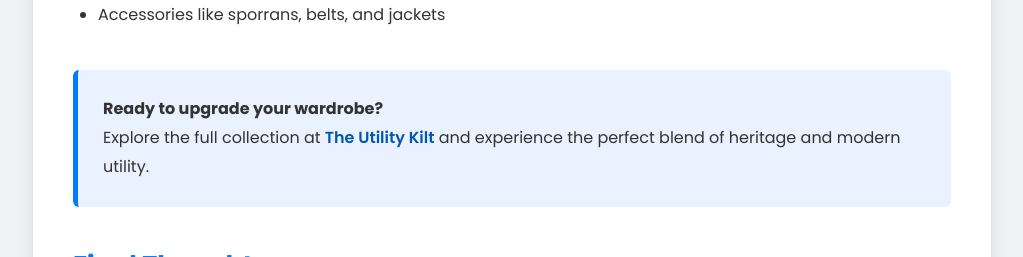
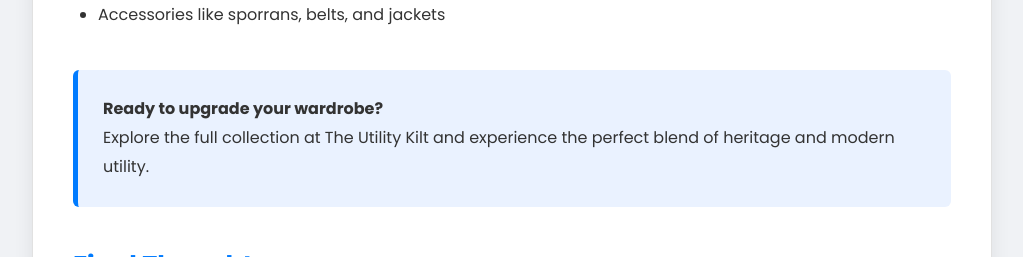
Before and after one commit to carbonnen096/the-Utility-Kilt-render, a plain HTML site: page index.html in a window 1280 px wide. Shown: the part 2776-3033 px from the top of the page, without its empty margins (128-1151 px from the left). Drawn offline with Linux system fonts and the light colour scheme.

Commit message:
Update index.html

```diff
--- a/index.html
+++ b/index.html
@@ -207,7 +207,7 @@
 
     <div class="cta">
       <strong>Ready to upgrade your wardrobe?</strong><br>
-      Explore the full collection at <a href="https://theutilitykilt.com/" target="_blank">The Utility Kilt</a> and experience the perfect blend of heritage and modern utility.
+      Explore the full collection at The Utility Kilt and experience the perfect blend of heritage and modern utility.
     </div>
 
     <h2>Final Thoughts</h2>
```
